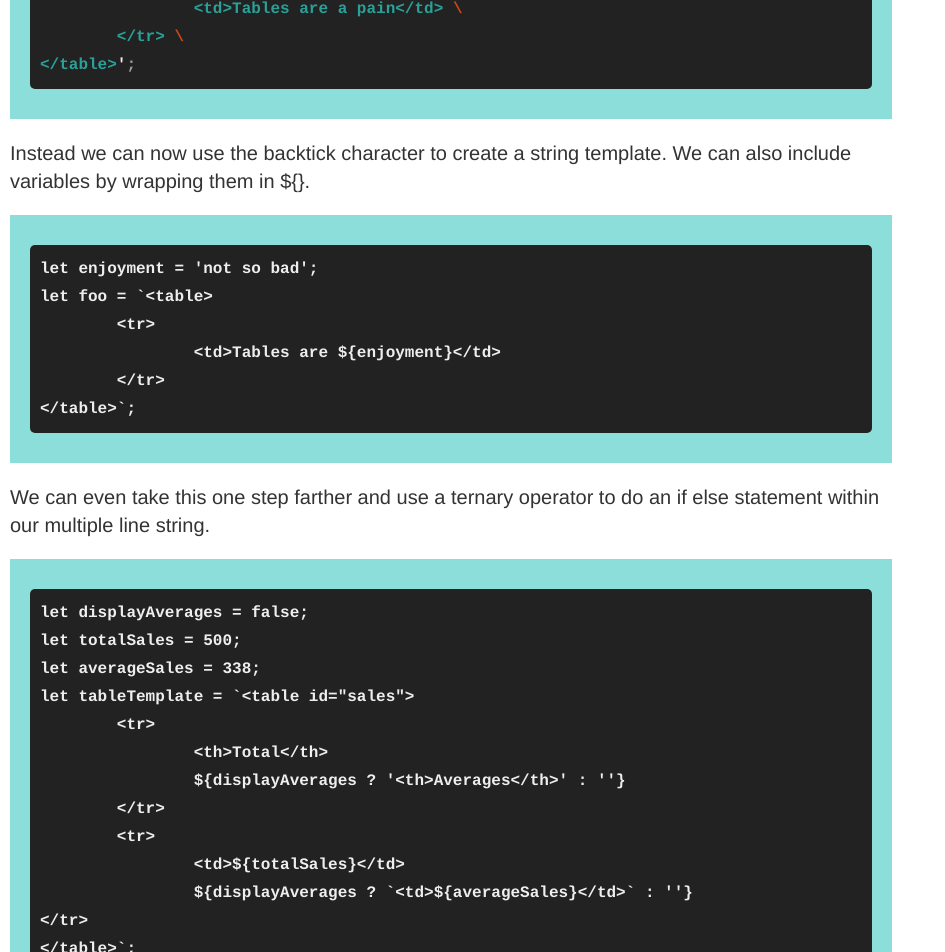
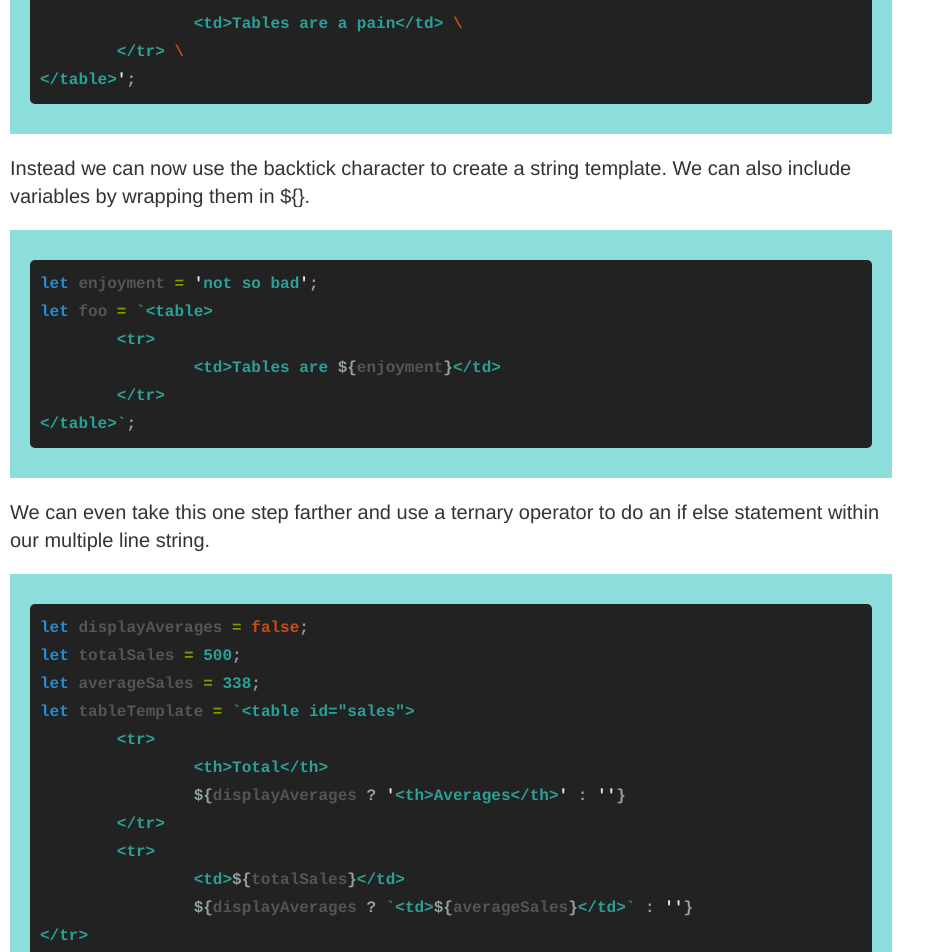
Before and after one commit to mattferderer/mattferderer.github.io, a Jekyll site: the page built from _posts/2015-06-26-using-ternary-operators-in-es6-string-templates.md, in a window 1280 px wide and 1400 px high, scrolled down 727 px. Shown: the top 952 px of the window, without its empty margins (0-945 px from the left). Built offline with Jekyll 4.4.1, drawn with Linux system fonts in a browser that asks for light colours; comment, search, counter and statistics services are not loaded; some of the changed text lies outside the part shown.

Commit message:
Fix formatting & home page

````diff
--- a/_posts/2015-06-26-using-ternary-operators-in-es6-string-templates.md
+++ b/_posts/2015-06-26-using-ternary-operators-in-es6-string-templates.md
@@ -2,9 +2,11 @@
 layout: post
 title: Using Ternary Operators in ES6 String Templates
 ---
-The new ES6 version of JavaScript introduced Template Strings which allow for improved readability of code when working with multiple line strings. This allows us to avoid the following syntax:
+The new ES6 version of JavaScript introduced Template Strings which allow for improved readability of code when working with multiple line strings.
 
-```javascript
+This allows us to avoid the following syntax:
+
+~~~ javascript
 //Common method
 let foo = '<table>' +
 	'<tr>' +
@@ -17,22 +19,22 @@ let foo = '<table> \
 		<td>Tables are a pain</td> \
 	</tr> \
 </table>';
-```
+~~~
 
 Instead we can now use the backtick character to create a string template. We can also include variables by wrapping them in ${}.
 
-```
+~~~ javascript
 let enjoyment = 'not so bad';
 let foo = `<table>
 	<tr>
 		<td>Tables are ${enjoyment}</td>
 	</tr>
 </table>`;
-```
+~~~
 
 We can even take this one step farther and use a ternary operator to do an if else statement within our multiple line string.
 
-```
+~~~ javascript
 let displayAverages = false;
 let totalSales = 500;
 let averageSales = 338;
@@ -46,7 +48,7 @@ let tableTemplate = `<table id="sales">
 		${displayAverages ? `<td>${averageSales}</td>` : ''}
 </tr>
 </table>`;
-```
+~~~
 
 Try it out for yourself on Plunker.
 
--- a/index.html
+++ b/index.html
@@ -13,7 +13,7 @@ layout: default
 	  </div>
 
       <div class="entry">
-        {{ post.content | truncatewords:40}}
+        {{ post.excerpt | truncatewords:40}}
       </div>
 
       <a href="{{ site.baseurl }}{{ post.url }}" class="read-more">Read More</a>
````
